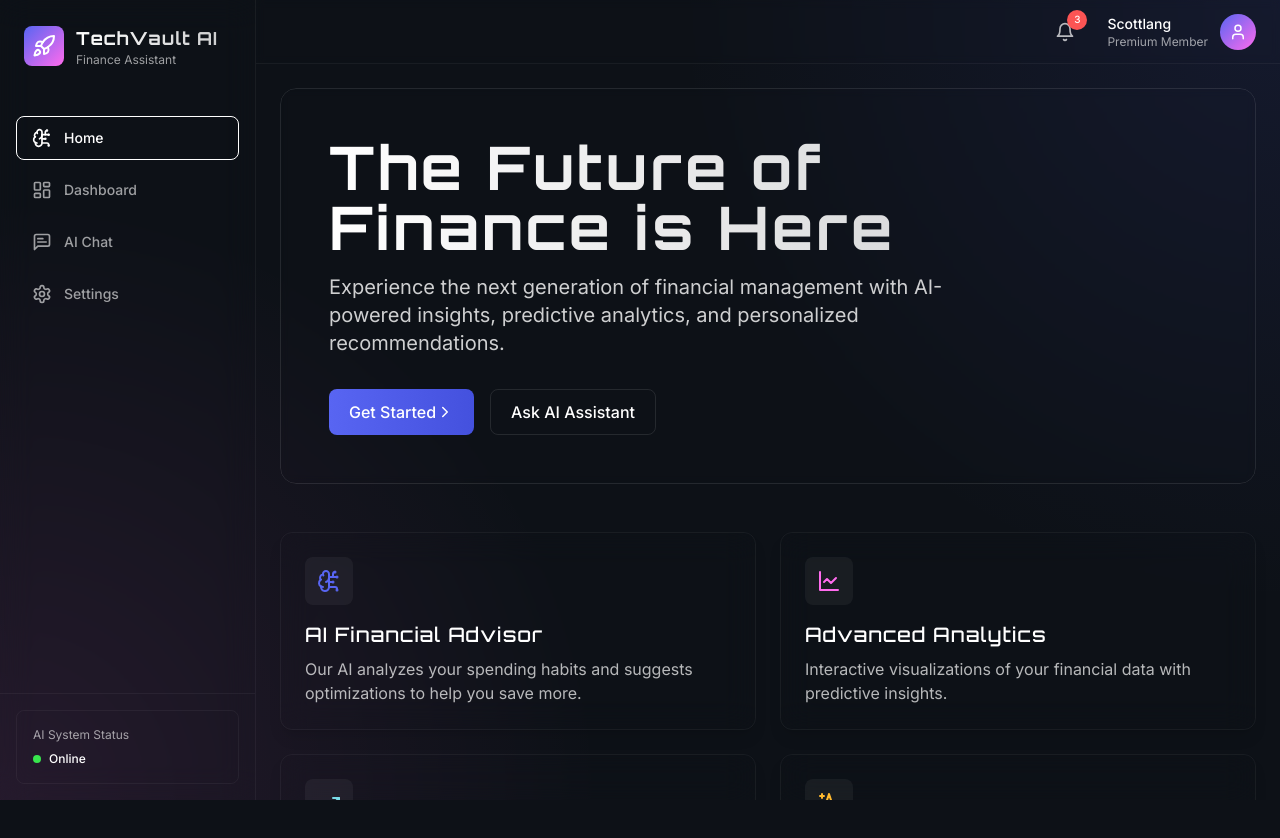
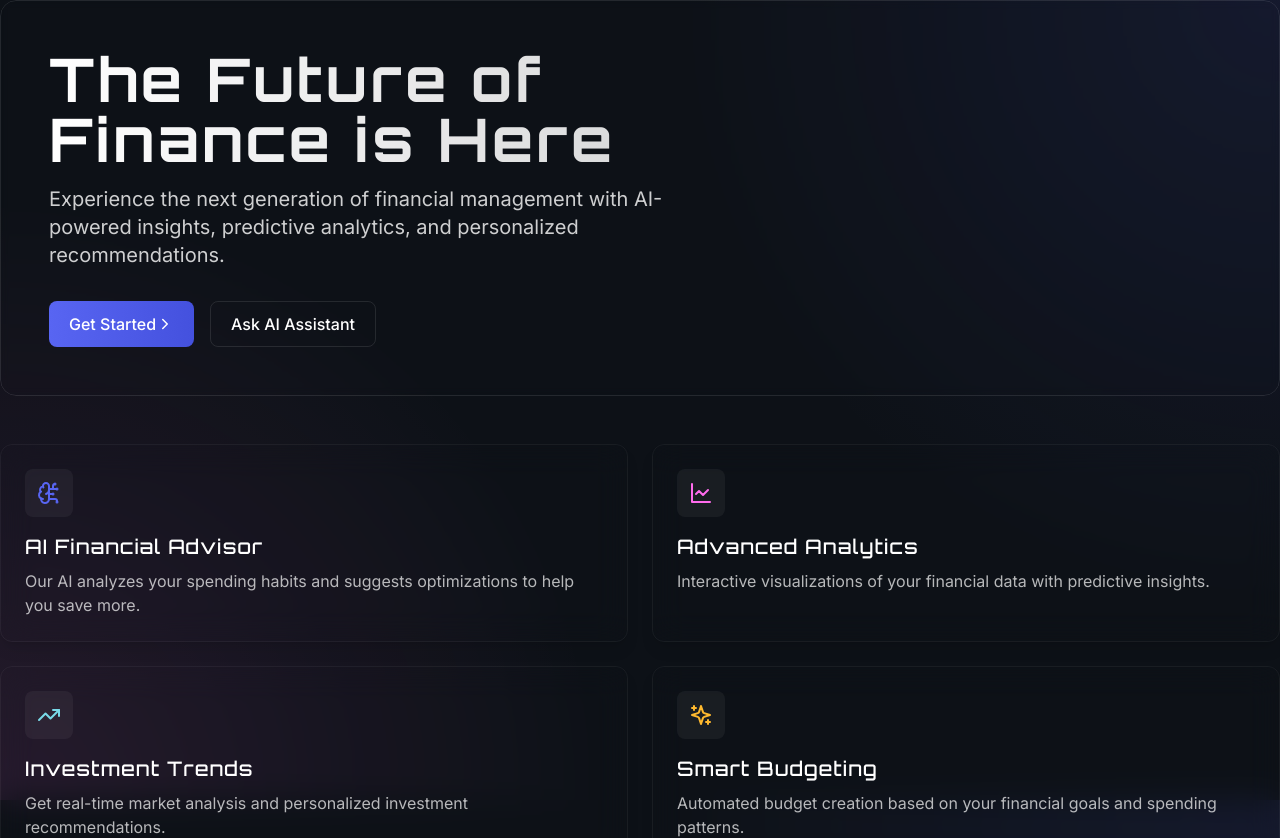
Before and after one commit to Manikandan17S/ai-finance-advisor, a React (Vite) app in the folder frontend/: page / in a window 1280 px wide. Shown: the top 838 px of the page. Before the commit the page ends 800 px from the top, so only its background shows below. Built offline with nearby package versions, Linux system fonts and the light colour scheme.

Commit message:
Your update message here

```diff
--- a/frontend/src/components/Layout.tsx
+++ b/frontend/src/components/Layout.tsx
@@ -1,106 +1,13 @@
-import React, { useState } from 'react';
-import { useLocation, useNavigate } from 'react-router-dom';
-import { motion } from 'framer-motion';
-import Sidebar from './Sidebar';
-import Topbar from './Topbar';
-import {
-  BrainCircuit,
-  LayoutDashboard,
-  MessageSquareText,
-  Settings,
-  Menu,
-  X
-} from 'lucide-react';
+// ✅ Recommended: app/layout.tsx
+import { Analytics } from '@vercel/analytics/react';
 
-interface LayoutProps {
-  children: React.ReactNode;
+export default function RootLayout({ children }: { children: React.ReactNode }) {
+  return (
+    <html lang="en">
+      <body>
+        {children}
+        <Analytics />
+      </body>
+    </html>
+  );
 }
-
-const navItems = [
-  { path: '/', label: 'Home', icon: <BrainCircuit size={20} /> },
-  { path: '/dashboard', label: 'Dashboard', icon: <LayoutDashboard size={20} /> },
-  { path: '/chat', label: 'AI Chat', icon: <MessageSquareText size={20} /> },
-  { path: '/settings', label: 'Settings', icon: <Settings size={20} /> },
-];
-
-const Layout: React.FC<LayoutProps> = ({ children }) => {
-  const location = useLocation();
-  const [mobileMenuOpen, setMobileMenuOpen] = useState(false);
-  const navigate = useNavigate();
-
-  const toggleMobileMenu = () => {
-    setMobileMenuOpen(!mobileMenuOpen);
-  };
-
-  const handleNavigation = (path: string) => {
-    navigate(path);
-    setMobileMenuOpen(false);
-  };
-
-  return (
-    <div className="h-screen flex flex-col md:flex-row overflow-hidden">
-      {/* Desktop Sidebar */}
-      <div className="hidden md:block">
-        <Sidebar
-          navItems={navItems}
-          currentPath={location.pathname}
-          onNavigate={handleNavigation}
-        />
-      </div>
-
-      {/* Mobile Menu Button */}
-      <button
-        className="md:hidden fixed top-4 left-4 z-50 p-2 rounded-full bg-card/80 backdrop-blur-sm border border-white/10"
-        onClick={toggleMobileMenu}
-      >
-        {mobileMenuOpen ? <X size={24} /> : <Menu size={24} />}
-      </button>
-
-      {/* Mobile Menu */}
-      {mobileMenuOpen && (
-        <motion.div
-          className="fixed inset-0 bg-background/95 z-40 flex items-center justify-center md:hidden"
-          initial={{ opacity: 0 }}
-          animate={{ opacity: 1 }}
-          exit={{ opacity: 0 }}
-          transition={{ duration: 0.2 }}
-        >
-          <nav className="flex flex-col items-center gap-8 p-8">
-            {navItems.map((item) => (
-              <button
-                key={item.path}
-                onClick={() => handleNavigation(item.path)}
-                className={`flex items-center gap-3 text-lg font-medium px-6 py-3 rounded-lg transition-all duration-300 ${
-                  location.pathname === item.path
-                    ? 'bg-primary/20 text-white glow'
-                    : 'text-white/70 hover:text-white hover:bg-white/5'
-                }`}
-              >
-                {item.icon}
-                {item.label}
-              </button>
-            ))}
-          </nav>
-        </motion.div>
-      )}
-
-      <div className="flex-1 flex flex-col overflow-hidden">
-        <Topbar />
-        <main className="flex-1 overflow-y-auto p-4 md:p-6">
-          <motion.div
-            key={location.pathname}
-            initial={{ opacity: 0, y: 10 }}
-            animate={{ opacity: 1, y: 0 }}
-            exit={{ opacity: 0, y: -10 }}
-            transition={{ duration: 0.3 }}
-            className="h-full"
-          >
-            {children}
-          </motion.div>
-        </main>
-      </div>
-    </div>
-  );
-};
-
-export default Layout;
```
